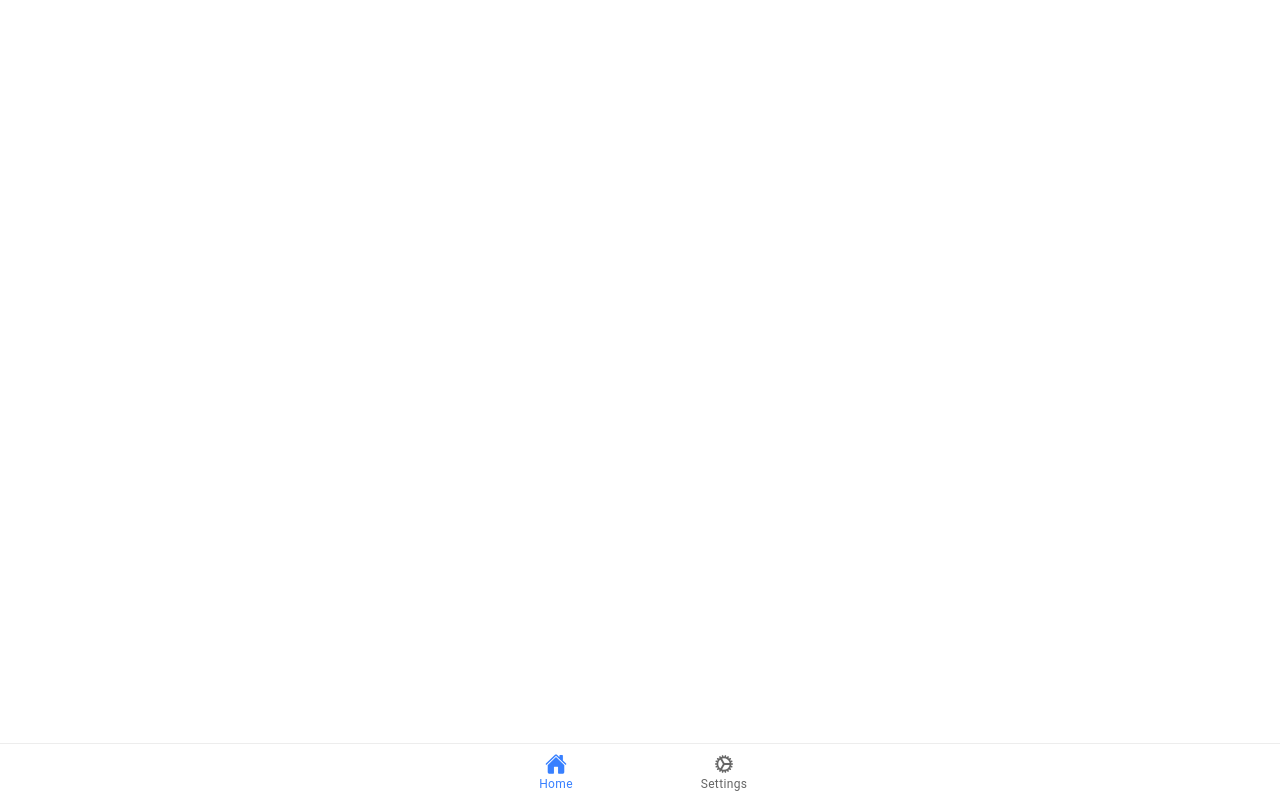
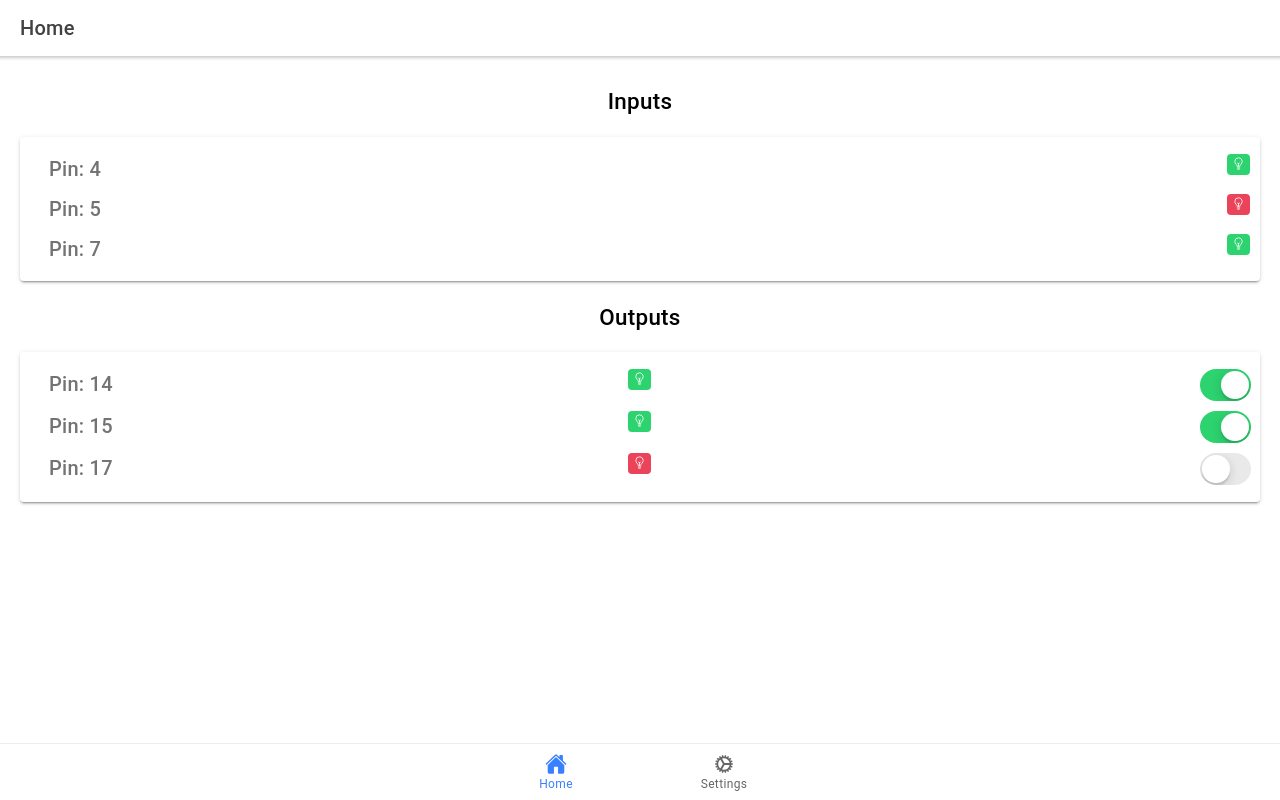
Before and after one commit to WDaan/mobile-ionic, a React (Create React App) app: page /home in a window 1280 px wide. Built offline with nearby package versions, Linux system fonts and the light colour scheme.

Commit message:
active tab fix

```diff
--- a/src/App.tsx
+++ b/src/App.tsx
@@ -1,5 +1,5 @@
 import React from 'react'
-import { Route } from 'react-router-dom'
+import { Redirect, Route } from 'react-router-dom'
 import {
     IonApp,
     IonIcon,
@@ -38,11 +38,12 @@ const App: React.FC = () => (
         <IonReactRouter>
             <IonTabs>
                 <IonRouterOutlet>
-                    <Route path='/' component={Home} exact />
-                    <Route path='/settings' component={Settings} exact />
+                    <Route path='/home' component={Home} exact={true} />
+                    <Route path='/settings' component={Settings} exact={true} />
+                    <Route path="/" render={() => <Redirect to="/home" />} exact={true} />
                 </IonRouterOutlet>
                 <IonTabBar slot='bottom'>
-                    <IonTabButton tab='home' href='/'>
+                    <IonTabButton tab='home' href='/home'>
                         <IonIcon icon={home} />
                         <IonLabel>Home</IonLabel>
                     </IonTabButton>
```
